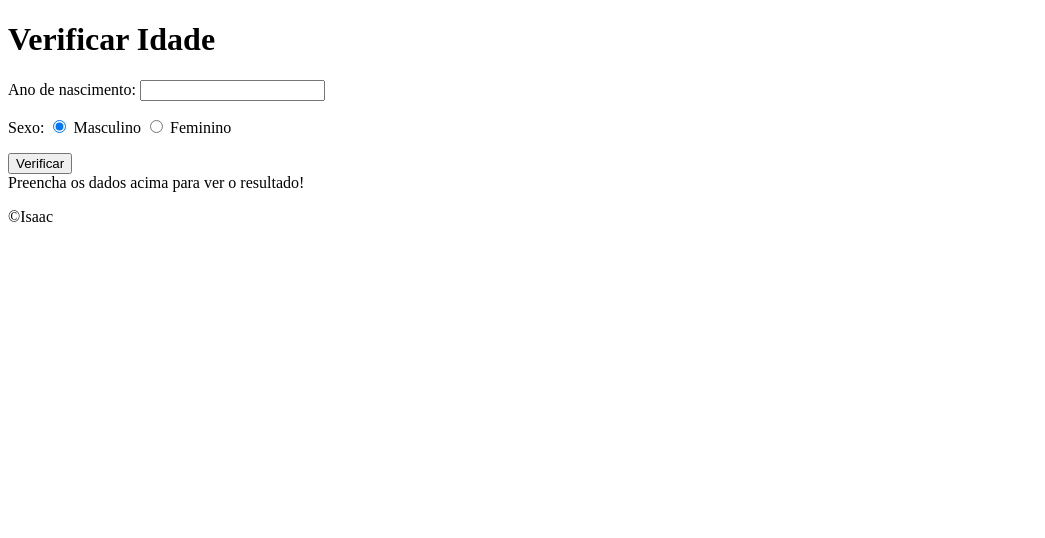
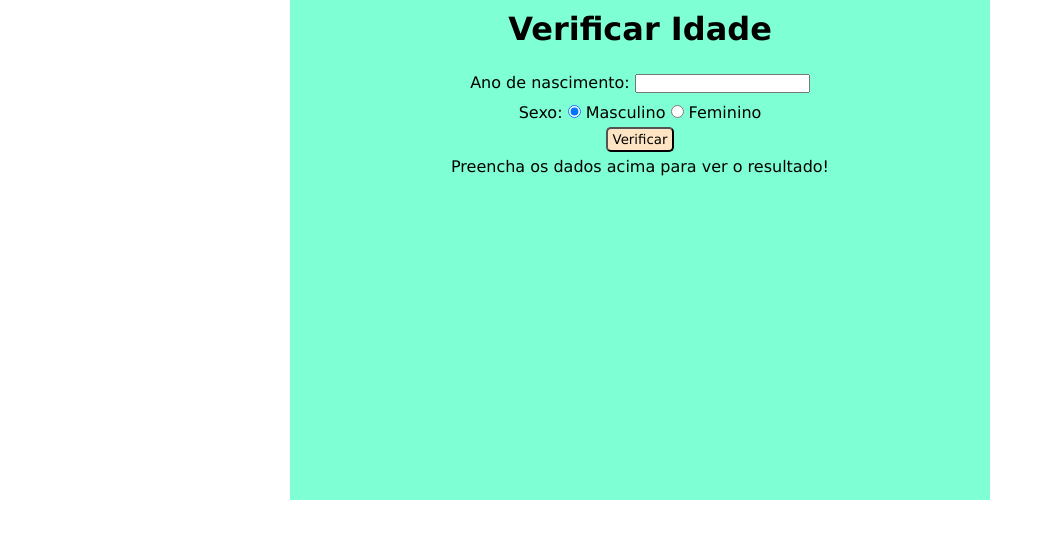
Before and after one commit to isaacgeazy/VerificarIdade, a plain HTML site: page index.html in a window 1280 px wide. Shown: the whole page, without its empty margins (0-1045 px from the left). Drawn offline with Linux system fonts and the light colour scheme.

Commit message:
Finalizado

```diff
--- a/index.html
+++ b/index.html
@@ -10,6 +10,9 @@
 </head>
 
 <body>
+
+    <div class="container">
+        <div class="content">
             <header>
                 <h1>Verificar Idade</h1>
             </header>
@@ -25,14 +28,13 @@
                     <label for="">Feminino</label>
 
                 </p>
-        <input type="button" value="Verificar" onclick="Verificar()">
+                <input type="button" value="Verificar" onclick="Verificar()" id="verificar">
                 <div id="res">
                     Preencha os dados acima para ver o resultado!
                 </div>
             </section>
-    <footer>
-        <p>&copy;Isaac</p>
-    </footer>
+        </div>
+    </div>
     <script src="script.js"></script>
 </body>
 
--- a/script.js
+++ b/script.js
@@ -11,12 +11,43 @@ function Verificar() {
         var idade = ano - Number(fano.value)
         res.innerHTML = `Idade calculada ${idade}`
         var genero = '';
+        var img = document.createElement('img')
+        img.setAttribute('id', 'foto')
         if (fsex[0].checked) {
             genero = "Homem"
+            if (idade >= 0 && idade <= 12) {
+                // criança
+                 img.setAttribute('src', 'imagens/foto-bebe-m.png');
+            } else if (idade >= 12 && idade < 24) {
+                 // Jovem
+                 img.setAttribute('src', 'imagens/foto-jovem-m.png')
+            } else if (idade < 50) {
+                 // Adulto
+                 img.setAttribute('src' , 'imagens/foto-adulto-m.png')
+            } else  {
+                 // Idoso
+                 img.setAttribute('src' , 'imagens/foto-idoso-m.png')
+            }
         } else if (fsex[1].checked) {
             genero = "Mulher"
+            if (idade >= 0 && idade <= 12) {
+                // criança
+                 img.setAttribute('src', 'imagens/foto-bebe-f.png');
+            } else if (idade >= 12 && idade < 24) {
+                 // Jovem
+                 img.setAttribute('src', 'imagens/foto-jovem-f.png')
+            } else if (idade < 50) {
+                 // Adulto
+                 img.setAttribute('src' , 'imagens/foto-adulto-f.png')
+            } else  {
+                 // Idoso
+                 img.setAttribute('src' , 'imagens/foto-idoso-f.png')
+            }
         }
         res.innerHTML = `Detectamos ${genero} de ${idade} anos!`
+        res.appendChild(img)
+        res.style.textAlign = 'center'
+
     }
 
 }
--- a/style.css
+++ b/style.css
@@ -0,0 +1,40 @@
+* {
+    margin: 0;
+    padding: 0;
+    box-sizing: border-box;
+    font-family: 'Lucida Sans', 'Lucida Sans Regular', 'Lucida Grande', 'Lucida Sans Unicode', Geneva, Verdana, sans-serif;
+}
+
+.container {
+    display: flex;
+    justify-content: center;
+    align-items: center;
+    text-align: center;
+}
+
+.content {
+    height: 500px;
+    width: 700px;
+    background-color: aquamarine;
+    padding: 10px 10px;
+}
+
+.content header h1 {
+    margin-bottom: 20px;
+}
+
+section p {
+    padding: 5px 5px;
+}
+
+input#verificar {
+    padding: 3px 5px;
+    background-color: bisque;
+    cursor: pointer;
+    border-radius: 5px;
+}
+
+div#res {
+    padding: 5px 5px;
+    text-align: center;
+}
```
Also changed, not shown: imagens/foto-adulto-f.png (added), imagens/foto-adulto-m.png (added), imagens/foto-bebe-f.png (added), imagens/foto-bebe-m.png (added), imagens/foto-idoso-f.png (added), imagens/foto-idoso-m.png (added), imagens/foto-jovem-f.png (added), imagens/foto-jovem-m.png (added). Lines whose indentation alone changed are shown as unchanged.
